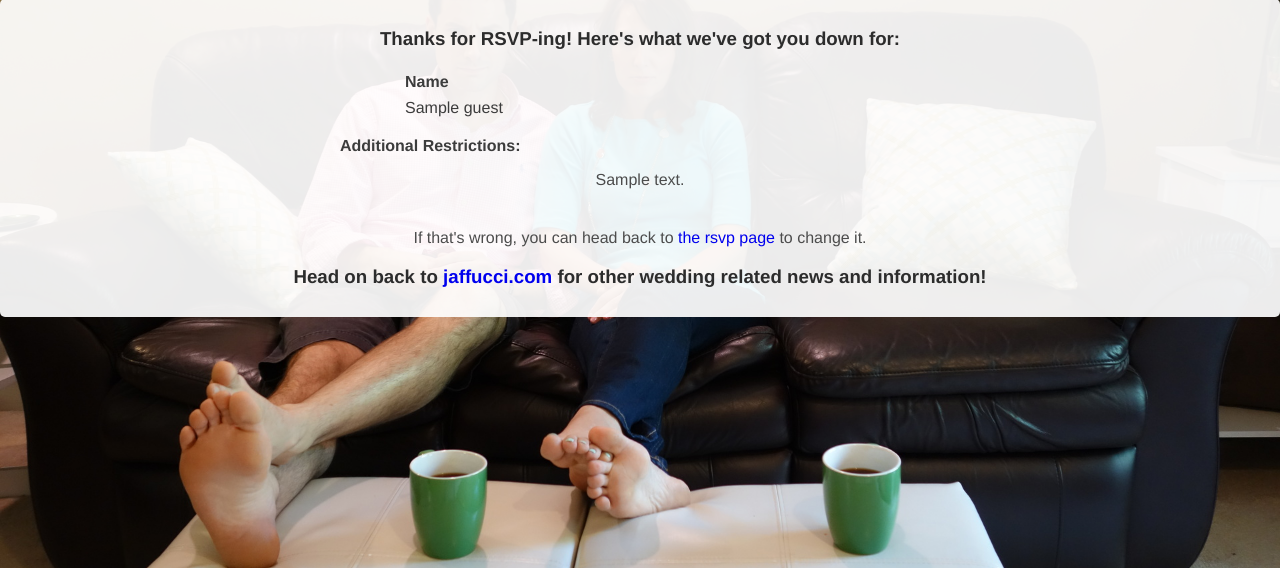
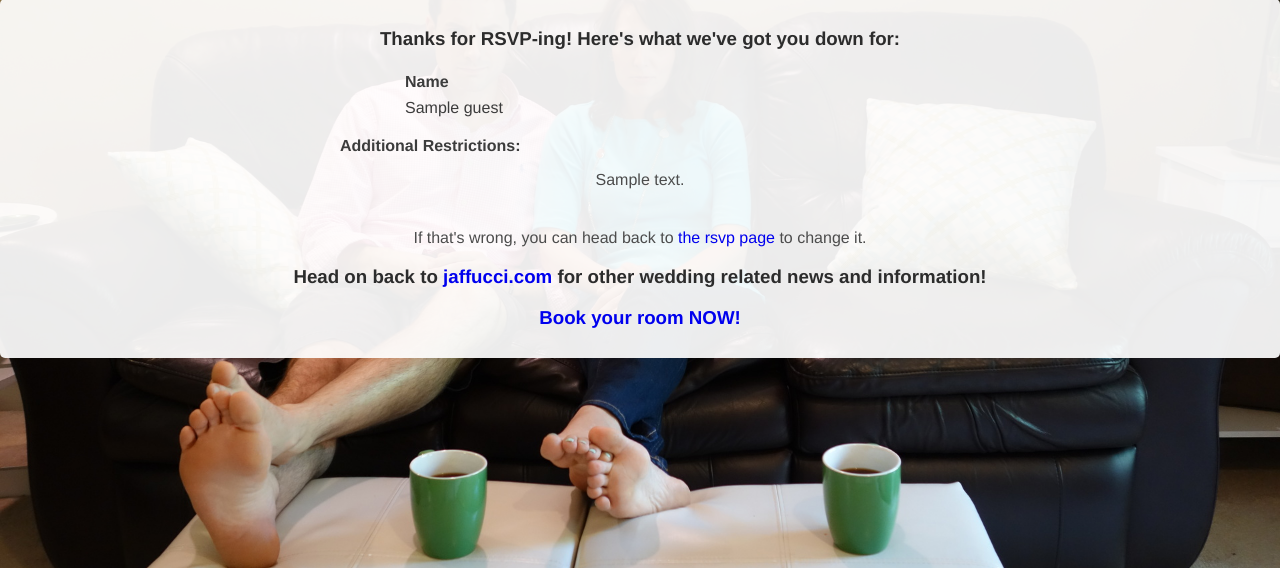
Before and after one commit to jaffee/jaffucci, a Flask app: template jaffucci/templates/rsvp_done.html in a window 1280 px wide. Shown: the part 123-691 px from the top of the page. Run offline with Flask 2, Linux system fonts and the light colour scheme; the template is opened without the code that fills it: most values are stand-ins (such as "Sample title", 1, 10 or a date in 2020); parts of the project's set-up code (start-up, migrations or seed data) failed here and were passed over.

Commit message:
add book now link on rsvp_done page

```diff
--- a/jaffucci/templates/rsvp_done.html
+++ b/jaffucci/templates/rsvp_done.html
@@ -64,6 +64,7 @@
 <h3>
 Head on back to <a href="{{ url_for('home') }}"> jaffucci.com </a> for other wedding related news and information!
 </h3>
+<h3> <a href="{{ url_for('accomodations') }}#book-content"> Book your room NOW! </a> </h3>
 </div>
 
 {% endblock %}
```
